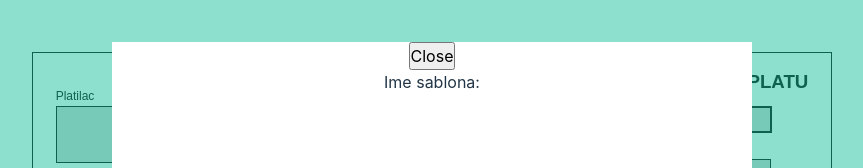
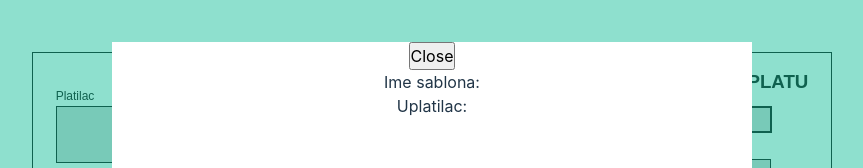
Before and after one commit to reactserbia/uplatnica, a React (Vite) app: page / in a window 1280 px wide. Both pictures are taken after a click on the button "Sacuvaj sablon". Shown: the part 158-326 px from the top of the page, without its empty margins (208-1071 px from the left). Built offline with nearby package versions, Linux system fonts and the light colour scheme; some icons are missing.

Commit message:
just one for now

```diff
--- a/src/components/SaveTemplateModal.jsx
+++ b/src/components/SaveTemplateModal.jsx
@@ -5,12 +5,14 @@ const SaveTemplateModal = ({templateData, closeModal}) => {
 
 
     const generateTemplate = () => {
-        if (templateData.length > 0) {
-            const {name} = templateData;
-    return  (<div><span>Ime sablona: </span><span>{name}</span></div>)
-        }
-    return  (<div><span>Nema sacuvanih sablona</span></div>
-        )
+        console.log({ templateData })
+     const {name, payer} = templateData;
+            return  (
+                <div>
+                    <div><span>Ime sablona: </span><span>{name}</span></div>
+                    <div><span>Uplatilac: </span><span>{payer}</span></div>
+                </div>
+            )
     };
 
   return (
--- a/src/pages/Payslip.jsx
+++ b/src/pages/Payslip.jsx
@@ -832,6 +832,7 @@ const initialState = {
     accountReceivable: '',
     modelCode: ModelCodeOptions[1],
     paymentNumber: '',
+    currentTemplate: {},
     templates: [],
     saveTemplateModalIsOpen: false,
 }
@@ -849,7 +850,8 @@ const ACTIONS = {
     MODEL_CODE: 'model-code-change',
     PAYMENT_NUMBER: 'payment-number-change',
     RESET_VALUES: 'reset-values',
-    SAVE_TEMPLATE: 'save-template',
+    STORE_TEMPLATE: 'store-template',
+    CURRENT_TEMPLATE: 'current-template',
     SAVE_TEMPLATE_MODAL_IS_OPEN: 'save-template-modal-is-open',
 }
 
@@ -915,11 +917,16 @@ const reducer = (state, action) => {
                 ...state,
                 paymentNumber: action.payload
             }
-        case ACTIONS.SAVE_TEMPLATE:
+        case ACTIONS.CURRENT_TEMPLATE:
             return {
-                ...state,
-                templates: [...state.templates, action.payload]
-            }
+                    ...state,
+                    currentTemplate: action.payload,
+                }
+        case ACTIONS.STORE_TEMPLATE:
+            return {
+                    ...state,
+                    templates: [...state.templates, action.payload]
+                }
         case ACTIONS.SAVE_TEMPLATE_MODAL_IS_OPEN:
             return {
                 ...state,
@@ -936,7 +943,6 @@ const reducer = (state, action) => {
 function Payslip() {
     const [state, dispatch] = useReducer(reducer, initialState, init)
     const params = new URLSearchParams(useLocation().search)
-    console.log( state)
 
     const onPayerChange = event => dispatch({ type: ACTIONS.PAYER_CHANGED, payload: event.target.value })
     const onPaymentDescriptionChange = event => dispatch({ type: ACTIONS.PAYMENT_DESCRIPTION, payload: event.target.value })
@@ -968,8 +974,8 @@ function Payslip() {
     const onPaymentNumberChange = event => dispatch({ type: ACTIONS.PAYMENT_NUMBER, payload: event.target.value })
     const resetValues = () => dispatch({ type: ACTIONS.RESET_VALUES })
 
-    const saveTemplate = () => dispatch({ type: ACTIONS.SAVE_TEMPLATE, payload: {
-    name: 'prvi',
+    const storeTemplate = () => dispatch({ type: ACTIONS.STORE_TEMPLATE, payload: {
+    name: '',
     payer: state.payer,
     paymentDescription: state.paymentDescription,
     receiver: state.receiver,
@@ -985,8 +991,22 @@ function Payslip() {
 } })
 
 const openSaveTemplateModal = () => {
+        dispatch({ type: ACTIONS.CURRENT_TEMPLATE, payload: {
+            name: '',
+            payer: state.payer,
+            paymentDescription: state.paymentDescription,
+            receiver: state.receiver,
+            payCode: state.payCode,
+            currencyCode: state.currencyCode,
+            totalAmount: state.totalAmount,
+            bankNumber: state.bankNumber,
+            accountNumber: state.accountNumber,
+            controlNumber: state.accountNumber,
+            accountReceivable: state.accountReceivable,
+            modelCode: state.modelCode,
+            paymentNumber: state.paymentNumber,
+        } })
         dispatch({ type: ACTIONS.SAVE_TEMPLATE_MODAL_IS_OPEN, payload: true })
-        saveTemplate();
 };
 
 const closeModal = () => {
@@ -1132,7 +1152,11 @@ const closeModal = () => {
                 Ovo dugme vraća sve na početne vrednosti.
             </div>
         </Container>{
-        state.saveTemplateModalIsOpen && <SaveTemplateModal templateData={state.templates} closeModal={closeModal} />
+        state.saveTemplateModalIsOpen &&
+        <SaveTemplateModal
+        templateData={state.currentTemplate}
+        closeModal={closeModal}
+        />
         }</>
     )
 }
```
